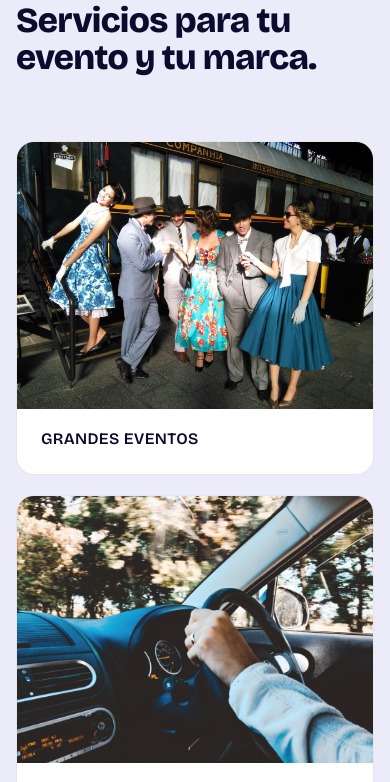
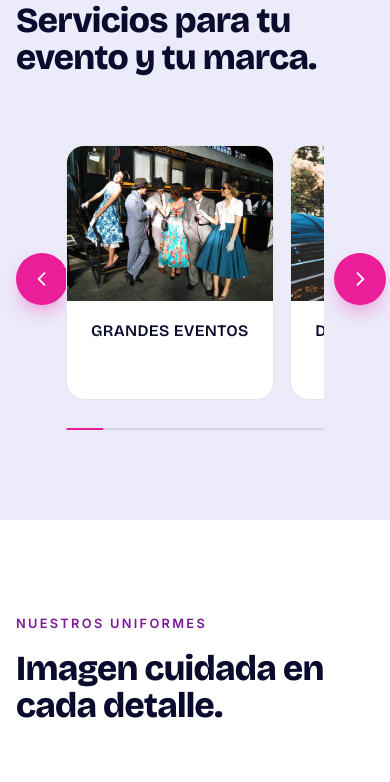
Before and after one commit to angelogreison/LAAGENCIADEAZAFATAS, a plain HTML site: page index.html in a window 390 px wide. Shown: the part 2388-3170 px from the top of the page. Drawn offline with nearby package versions, Linux system fonts and the light colour scheme.

Commit message:
Add files via upload

```diff
--- a/index.html
+++ b/index.html
@@ -401,12 +401,23 @@
     .gallery li.has-photo span { display: none; }
 
     /* ---------- CARRUSEL DE UNIFORMES ---------- */
-    .uni-carousel { margin-top: 56px; }
-    .uni-controls {
-      display: flex;
-      justify-content: flex-end;
-      gap: 12px;
-      margin-bottom: 28px;
+    .uni-carousel {
+      margin-top: 56px;
+      display: grid;
+      grid-template-columns: 52px minmax(0, 1fr) 52px;
+      column-gap: 20px;
+      align-items: center;
+    }
+    /* Las flechas quedan a los lados del carrusel, a la misma altura que las fotos */
+    .uni-controls { display: contents; }
+    .uni-controls .uni-btn:first-child { grid-column: 1; grid-row: 1; }
+    .uni-controls .uni-btn:last-child { grid-column: 3; grid-row: 1; }
+    .uni-track { grid-column: 2; grid-row: 1; min-width: 0; }
+    .uni-progress { grid-column: 2; grid-row: 2; margin-top: 12px; }
+    @media (max-width: 560px) {
+      .uni-carousel { grid-template-columns: 40px minmax(0, 1fr) 40px; column-gap: 10px; }
+      .uni-btn { width: 40px; height: 40px; flex-basis: 40px; }
+      .uni-btn svg { width: 16px; height: 16px; }
     }
     .uni-btn {
       flex: 0 0 52px;
@@ -437,6 +448,44 @@
     }
     .uni-track::-webkit-scrollbar { display: none; }
     .uni-track:focus-visible { outline: 2px solid var(--accent); outline-offset: 4px; border-radius: var(--radius); }
+
+    /* Servicios: cuadrícula en escritorio y carrusel con flechas en móvil */
+    .services-carousel { display: block; }
+    .services-carousel .uni-controls,
+    .services-carousel .uni-progress { display: none; }
+    .services-grid.uni-track {
+      display: grid;
+      grid-template-columns: repeat(auto-fit, minmax(260px, 1fr));
+      gap: 20px;
+      overflow: visible;
+      padding: 0;
+      scroll-snap-type: none;
+    }
+    @media (max-width: 560px) {
+      .services-carousel {
+        display: grid;
+        grid-template-columns: 40px minmax(0, 1fr) 40px;
+        column-gap: 10px;
+        align-items: center;
+      }
+      .services-carousel .uni-controls { display: contents; }
+      .services-carousel .uni-btn:first-child { grid-column: 1; grid-row: 1; }
+      .services-carousel .uni-btn:last-child { grid-column: 3; grid-row: 1; }
+      .services-grid.uni-track {
+        grid-column: 2;
+        grid-row: 1;
+        display: flex;
+        gap: 16px;
+        min-width: 0;
+        overflow-x: auto;
+        scroll-snap-type: x mandatory;
+        scroll-behavior: smooth;
+        padding: 4px 2px 16px;
+        scrollbar-width: none;
+      }
+      .services-grid.uni-track > li { flex: 0 0 82%; scroll-snap-align: start; }
+      .services-carousel .uni-progress { display: block; grid-column: 2; grid-row: 2; margin-top: 12px; }
+    }
     .uni-card {
       flex: 0 0 min(280px, 78vw);
       scroll-snap-align: start;
@@ -488,22 +537,6 @@
       transition: transform .2s linear;
     }
 
-    /* ---------- PERFILES DENTRO DE LA SECCIÓN DE EMPLEO ---------- */
-    .join-profiles {
-      flex: 0 0 100%;
-      display: flex;
-      flex-wrap: wrap;
-      gap: 10px;
-      list-style: none;
-    }
-    .join-profiles li {
-      padding: 9px 18px;
-      border: 1px solid rgba(255, 255, 255, 0.4);
-      border-radius: 999px;
-      background: rgba(255, 255, 255, 0.12);
-      color: #fff;
-      font-size: 0.92rem;
-    }
 
     /* ---------- CLIENTS CAROUSEL ---------- */
     .clients { padding: 80px 0; border-top: 1px solid var(--line); overflow: hidden; }
@@ -560,7 +593,8 @@
       width: min(var(--max), calc(100% - 32px));
     }
     .join h2 { color: #fff; margin-bottom: 12px; font-size: clamp(2rem, 4vw, 3rem); }
-    .join p { font-size: 1.05rem; max-width: 520px; opacity: .9; }
+    .join > div:first-child { flex: 1 1 100%; }
+    .join p { font-size: 1.05rem; max-width: none; opacity: .9; }
     .join-actions { display: flex; flex-wrap: wrap; gap: 14px; align-items: center; }
     .join .btn { background: var(--gold); color: var(--ink); box-shadow: none; }
     .join .btn:hover { transform: translateY(-3px); filter: brightness(1.06); }
@@ -917,7 +951,12 @@
         <span class="eyebrow reveal" data-i18n="servicesEyebrow">Servicios</span>
         <h2 class="reveal" style="--d:.1s" data-i18n="servicesTitle">Servicios para tu evento y tu marca.</h2>
       </div>
-      <ul class="services-grid">
+      <div class="uni-carousel services-carousel">
+        <div class="uni-controls">
+          <button class="uni-btn" type="button" data-dir="-1" aria-label="Anterior"><svg viewBox="0 0 24 24" aria-hidden="true"><path d="M15 5l-7 7 7 7" fill="none" stroke="currentColor" stroke-width="2.2" stroke-linecap="round" stroke-linejoin="round"/></svg></button>
+          <button class="uni-btn" type="button" data-dir="1" aria-label="Siguiente"><svg viewBox="0 0 24 24" aria-hidden="true"><path d="M9 5l7 7-7 7" fill="none" stroke="currentColor" stroke-width="2.2" stroke-linecap="round" stroke-linejoin="round"/></svg></button>
+        </div>
+        <ul class="services-grid uni-track">
         <li class="service-card reveal" style="--d:0s"><div class="service-img"><img src="Servicios/2dbef56e07b8b94079e725188aee448a_56afbd3e3660d1237daa185cbe2c6636_img_3183.jfif" alt="" data-i18n-alt="s1" loading="lazy"></div><div class="service-body"><h3 data-i18n="s1">Grandes eventos</h3></div></li>
         <li class="service-card reveal" style="--d:.08s"><div class="service-img"><img src="Servicios/drivers.webp" alt="" data-i18n-alt="s2" loading="lazy"></div><div class="service-body"><h3 data-i18n="s2">Drivers</h3></div></li>
         <li class="service-card reveal" style="--d:.16s"><div class="service-img"><img src="Servicios/dad6a4a444bfcdfa9a07a460f5a446c1_ae077a4d389546cde4f3eadfffbea81b_animacion-ninos-territorio-imaginamarzo021.jpg" alt="" data-i18n-alt="s3" loading="lazy"></div><div class="service-body"><h3 data-i18n="s3">Street marketing y animaciones</h3></div></li>
@@ -926,7 +965,9 @@
         <li class="service-card reveal" style="--d:.4s"><div class="service-img"><img src="Servicios/03a4c4aa38fe58eb4256bb039677841d_8a8afc6dacc6ae47f18985584948cb28_pexels-tiger-lily-4483610-1-.jpg" alt="" data-i18n-alt="s6" loading="lazy"></div><div class="service-body"><h3 data-i18n="s6">Almacenaje, logística y producción</h3></div></li>
         <li class="service-card reveal" style="--d:.48s"><div class="service-img"><img src="Servicios/canalhoreca.webp" alt="" data-i18n-alt="s7" loading="lazy"></div><div class="service-body"><h3 data-i18n="s7">Canal HORECA (hostelería)</h3></div></li>
         <li class="service-card reveal" style="--d:.56s"><div class="service-img"><img src="Servicios/79c186d3df232aff1408634c3cb9a6cc_7f90228e8d027afab6ec1632c4a3d11f_promotoras-cc-el-saler-vlc-todas.jpg" alt="" data-i18n-alt="s8" loading="lazy"></div><div class="service-body"><h3 data-i18n="s8">Campañas en punto de venta (retail)</h3></div></li>
-      </ul>
+        </ul>
+        <div class="uni-progress"><div class="uni-progress-fill"></div></div>
+      </div>
     </div>
   </section>
 
@@ -985,25 +1026,12 @@
       <div class="join reveal">
         <div>
           <h2 data-i18n="joinTitle">¿Quieres formar parte del equipo?</h2>
-          <p data-i18n="joinText">Buscamos personas con energía, talento y ganas de trabajar en eventos y activaciones de marca.</p>
+          <p data-i18n="joinText">Buscamos personas con energía, talento y ganas de trabajar en eventos y activaciones de marca. ¿Tu perfil encaja con azafata de congresos o de imagen, bilingüe, modelo, promotor, personal de hostelería, montador, conductor, coordinador, animador o intérprete? ¡Nos encantaría conocerte!</p>
         </div>
         <div class="join-actions">
           <a href="https://laagenciadeazafatas.com/gestion/signin" class="btn" target="_blank" rel="noopener" data-i18n="joinCta">Únete a nuestro equipo →</a>
           <a href="https://laagenciadeazafatas.com/gestion" class="text-link" target="_blank" rel="noopener" data-i18n="joinLogin">Acceso trabajador registrado</a>
         </div>
-        <ul class="join-profiles">
-          <li data-i18n="p1">Azafatos de congresos</li>
-          <li data-i18n="p2">Azafatos de imagen</li>
-          <li data-i18n="p3">Azafatos bilingües</li>
-          <li data-i18n="p4">Modelos</li>
-          <li data-i18n="p5">Promotores</li>
-          <li data-i18n="p6">Personal de hostelería</li>
-          <li data-i18n="p7">Montadores / técnicos</li>
-          <li data-i18n="p8">Conductores</li>
-          <li data-i18n="p9">Coordinadores</li>
-          <li data-i18n="p10">Animadores / actores</li>
-          <li data-i18n="p11">Intérpretes</li>
-        </ul>
       </div>
     </div>
   </section>
@@ -1195,7 +1223,7 @@
           p9: 'Coordinadores', p10: 'Animadores / actores', p11: 'Intérpretes',
           clientsLabel: 'Marcas que confían en nosotros',
           joinTitle: '¿Quieres formar parte del equipo?',
-          joinText: 'Buscamos personas con energía, talento y ganas de trabajar en eventos y activaciones de marca.',
+          joinText: 'Buscamos personas con energía, talento y ganas de trabajar en eventos y activaciones de marca. ¿Tu perfil encaja con azafata de congresos o de imagen, bilingüe, modelo, promotor, personal de hostelería, montador, conductor, coordinador, animador o intérprete? ¡Nos encantaría conocerte!',
           joinCta: 'Únete a nuestro equipo →', joinCtaShort: 'Únete a nuestro equipo',
           joinLogin: 'Acceso trabajador registrado',
           contactEyebrow: 'Contacto', contactTitle: '¿Necesitas un presupuesto?',
@@ -1245,7 +1273,7 @@
           p9: 'Coordinators', p10: 'Entertainers / actors', p11: 'Interpreters',
           clientsLabel: 'Brands that trust us',
           joinTitle: 'Want to join the team?',
-          joinText: 'We are looking for people with energy, talent and a drive to work on events and brand activations.',
+          joinText: 'We are looking for people with energy, talent and a drive to work on events and brand activations. Does your profile fit congress, image or bilingual hostess, model, promoter, hospitality staff, technician, driver, coordinator, entertainer or interpreter? We would love to meet you!',
           joinCta: 'Join our team →', joinCtaShort: 'Join our team',
           joinLogin: 'Registered worker login',
           contactEyebrow: 'Contact', contactTitle: 'Need a quote?',
```
